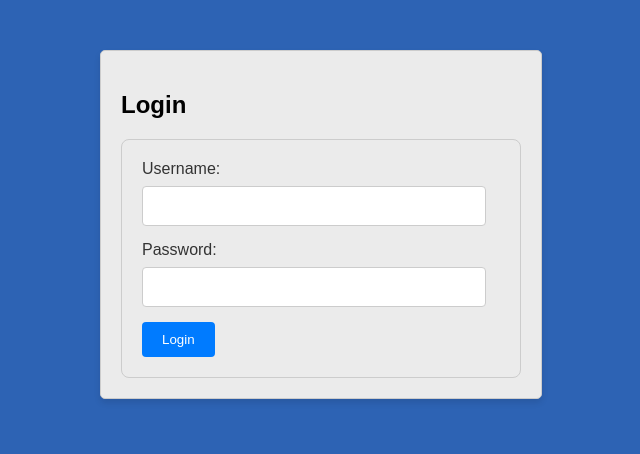
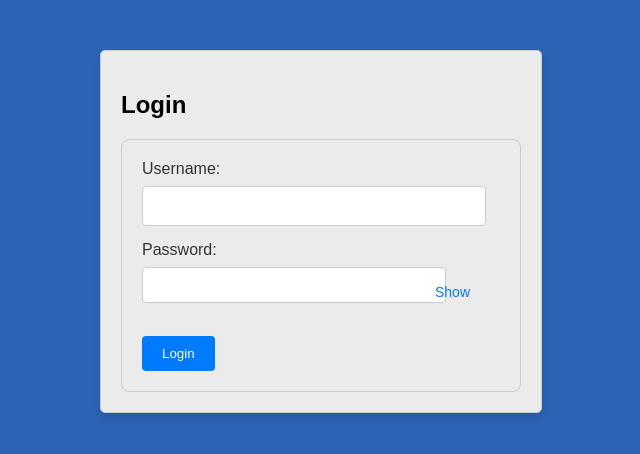
Before and after one commit to R1KT/quickstore, a Django app: page /login/ in a window 1280 px wide. Shown: the top 454 px of the page, without its empty margins (319-959 px from the left). Run offline with Django 5.2, Linux system fonts and the light colour scheme.

Commit message:
Initial Commit

```diff
--- a/accounts/templates/login/login.html
+++ b/accounts/templates/login/login.html
@@ -25,7 +25,10 @@
             <input type="text" id="username" name="username" required>
             <br>
             <label for="password">Password:</label>
-            <input type="password" id="password" name="password" required>
+            <div class="passwordContainer">
+                <input type="password" id="password" name="password" required>
+                <button type="button" id="togglePassword" class="showPassBtn">Show</button>
+            </div>
             <br>
             <button type="submit">Login</button>
         </form>
--- a/quickstore/static/accounts/login.css
+++ b/quickstore/static/accounts/login.css
@@ -59,3 +59,29 @@ button {
 button:hover {
     background-color: #0056b3;
 }
+
+.passwordContainer {
+    position : relative;
+}
+input[type="password"] {
+    padding: 8px;
+    width: 80%;
+    font-size: 16px;
+    border: 1px solid #ccc;
+    border-radius: 4px;
+}
+.showPassBtn {
+    position: absolute;
+    right: 10px;
+    top: 50%;
+    transform: translateY(-50%);
+    background: none;
+    border: none;
+    font-size: 14px;
+    cursor: pointer;
+    color: #007bff;
+}
+
+.showPassBtn:hover {
+    text-decoration: underline;
+}
```
Also changed, not shown: quickstore/static/accounts/login.js (added, +13 -0 lines).
